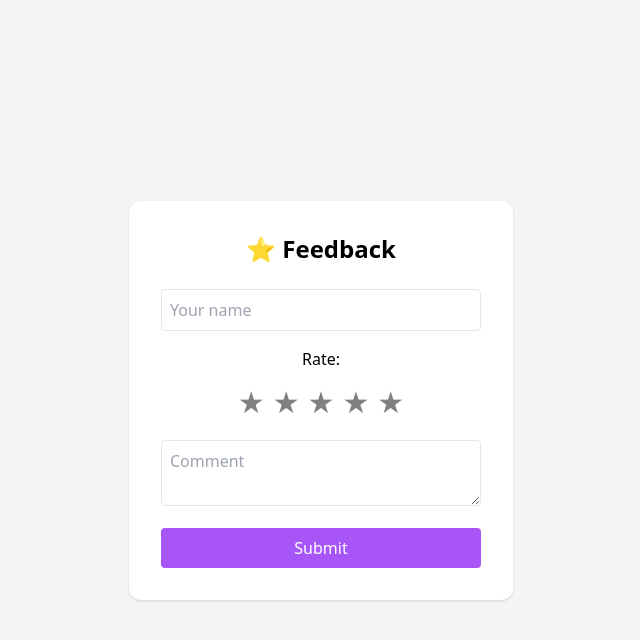
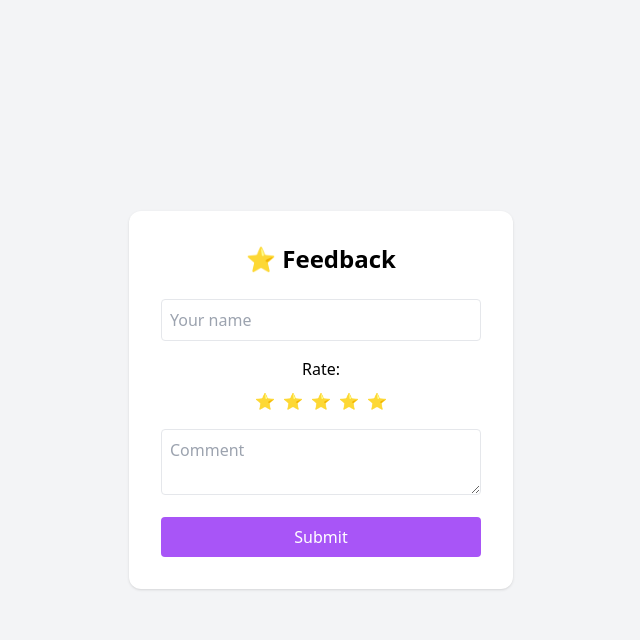
Before and after one commit to SanjanaKShetty/mess-management-system, a Flask app: page /feedback in a window 1280 px wide. Shown: the top 640 px of the page, without its empty margins (319-959 px from the left). Run offline with Flask 3, Linux system fonts and the light colour scheme; some libraries are stand-ins or nearby versions.

Commit message:
FINAL WORKING VERSION

```diff
--- a/app.py
+++ b/app.py
@@ -3,17 +3,16 @@ import sqlite3
 
 app = Flask(__name__)
 
-# DB
+# ---------------- DB ----------------
 def get_db():
     conn = sqlite3.connect("database.db")
     return conn
 
-# INIT DB
 def init_db():
     conn = get_db()
-    cursor = conn.cursor()
+    cur = conn.cursor()
 
-    cursor.execute("""
+    cur.execute("""
     CREATE TABLE IF NOT EXISTS responses (
         id INTEGER PRIMARY KEY AUTOINCREMENT,
         name TEXT,
@@ -21,7 +20,7 @@ def init_db():
     )
     """)
 
-    cursor.execute("""
+    cur.execute("""
     CREATE TABLE IF NOT EXISTS feedback (
         id INTEGER PRIMARY KEY AUTOINCREMENT,
         name TEXT,
@@ -35,12 +34,12 @@ def init_db():
 
 init_db()
 
-# HOME
+# ---------------- HOME ----------------
 @app.route("/")
 def home():
     return render_template("dashboard.html")
 
-# SUBMIT MEAL
+# ---------------- SUBMIT MEAL ----------------
 @app.route("/submit", methods=["POST"])
 def submit():
     name = request.form.get("name")
@@ -53,22 +52,20 @@ def submit():
 
     return redirect("/")
 
-# FEEDBACK PAGE
+# ---------------- FEEDBACK PAGE ----------------
 @app.route("/feedback")
 def feedback():
     return render_template("feedback.html")
 
-# SUBMIT FEEDBACK
+# ---------------- SUBMIT FEEDBACK ----------------
 @app.route("/submit_feedback", methods=["POST"])
 def submit_feedback():
     name = request.form.get("name")
     rating = request.form.get("rating")
     comment = request.form.get("comment")
 
-    print("DEBUG:", name, rating, comment)  # 🔥 IMPORTANT
-
-    if rating is None or rating == "":
-        return "ERROR: Rating not selected"
+    if not rating:
+        return "Please select rating ⭐"
 
     conn = get_db()
     conn.execute(
@@ -80,7 +77,7 @@ def submit_feedback():
 
     return redirect("/admin")
 
-# ADMIN
+# ---------------- ADMIN ----------------
 @app.route("/admin")
 def admin():
     conn = get_db()
@@ -103,5 +100,6 @@ def admin():
         avg_rating=avg_rating
     )
 
+# ---------------- RUN ----------------
 if __name__ == "__main__":
     app.run(debug=True)
--- a/templates/feedback.html
+++ b/templates/feedback.html
@@ -3,17 +3,6 @@
 <head>
     <title>Feedback</title>
     <script src="https://cdn.tailwindcss.com"></script>
-
-    <style>
-        .star {
-            font-size: 30px;
-            cursor: pointer;
-            color: gray;
-        }
-        .active {
-            color: gold;
-        }
-    </style>
 </head>
 
 <body class="bg-gray-100 flex justify-center items-center h-screen">
@@ -30,11 +19,11 @@
         <p class="text-center mb-2">Rate:</p>
 
         <div class="flex justify-center gap-2 mb-4">
-            <span class="star" onclick="setRating(1)">★</span>
-            <span class="star" onclick="setRating(2)">★</span>
-            <span class="star" onclick="setRating(3)">★</span>
-            <span class="star" onclick="setRating(4)">★</span>
-            <span class="star" onclick="setRating(5)">★</span>
+            <span onclick="setRating(1)">⭐</span>
+            <span onclick="setRating(2)">⭐</span>
+            <span onclick="setRating(3)">⭐</span>
+            <span onclick="setRating(4)">⭐</span>
+            <span onclick="setRating(5)">⭐</span>
         </div>
 
         <input type="hidden" name="rating" id="rating">
@@ -51,14 +40,8 @@
 </div>
 
 <script>
-function setRating(value) {
-    document.getElementById("rating").value = value;
-
-    let stars = document.querySelectorAll(".star");
-    stars.forEach((s, i) => {
-        if (i < value) s.classList.add("active");
-        else s.classList.remove("active");
-    });
+function setRating(val){
+    document.getElementById("rating").value = val;
 }
 </script>
 
```
